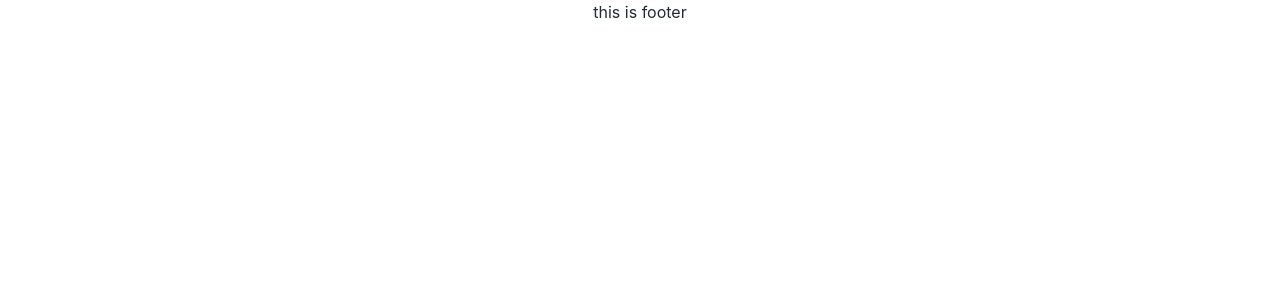
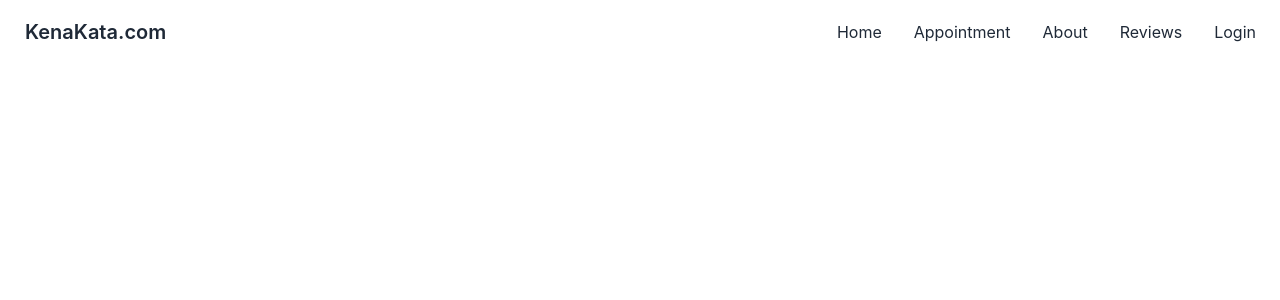
Before and after one commit to nahidpHero/kenakata-client-side, a React (Create React App) app: page / in a window 1280 px wide. Shown: the top 300 px of the page. Built offline with nearby package versions, Linux system fonts and the light colour scheme.

Commit message:
navbar added

```diff
--- a/src/App.css
+++ b/src/App.css
@@ -1,5 +1,5 @@
 .App {
-  text-align: center;
+
 }
 
 .App-logo {
--- a/src/pages/Shared/Footer.js
+++ b/src/pages/Shared/Footer.js
@@ -1,9 +1,10 @@
 import React from 'react';
+import { Link } from 'react-router-dom';
 
 const Footer = () => {
     return (
         <div>
-            <h1>this is footer</h1>
+
         </div>
     );
 };
--- a/src/pages/Shared/Navabr.js
+++ b/src/pages/Shared/Navabr.js
@@ -1,10 +1,34 @@
 import React from 'react';
+import { Link } from 'react-router-dom';
 
 const Navabr = () => {
+    const menuItems = <React.Fragment>
+    <li><Link to="/">Home</Link></li>
+    <li><Link to="/appointment">Appointment</Link></li>
+    <li><Link to="/about">About</Link></li>
+    <li><Link to="/reviews">Reviews</Link></li>
+    <li><Link to="/login">Login</Link></li>
+</React.Fragment>
+
     return (
-        <div>
-
+        <div className="flex justify-between navbar bg-base-100">
+        <div className="navbar-start">
+            <div className="dropdown">
+                <label tabIndex={0} className="btn btn-ghost lg:hidden">
+                    <svg xmlns="http://www.w3.org/2000/svg" className="w-5 h-5" fill="none" viewBox="0 0 24 24" stroke="currentColor"><path strokeLinecap="round" strokeLinejoin="round" strokeWidth="2" d="M4 6h16M4 12h8m-8 6h16" /></svg>
+                </label>
+                <ul tabIndex={0} className="p-2 mt-3 shadow menu menu-compact dropdown-content bg-base-100 rounded-box w-52">
+                    {menuItems}
+                </ul>
+            </div>
+            <Link to="/" className="text-xl normal-case btn btn-ghost">KenaKata.com</Link>
         </div>
+        <div className="hidden navbar-center lg:flex">
+            <ul className="p-0 menu menu-horizontal">
+                {menuItems}
+            </ul>
+        </div>
+    </div>
     );
 };
 
```
